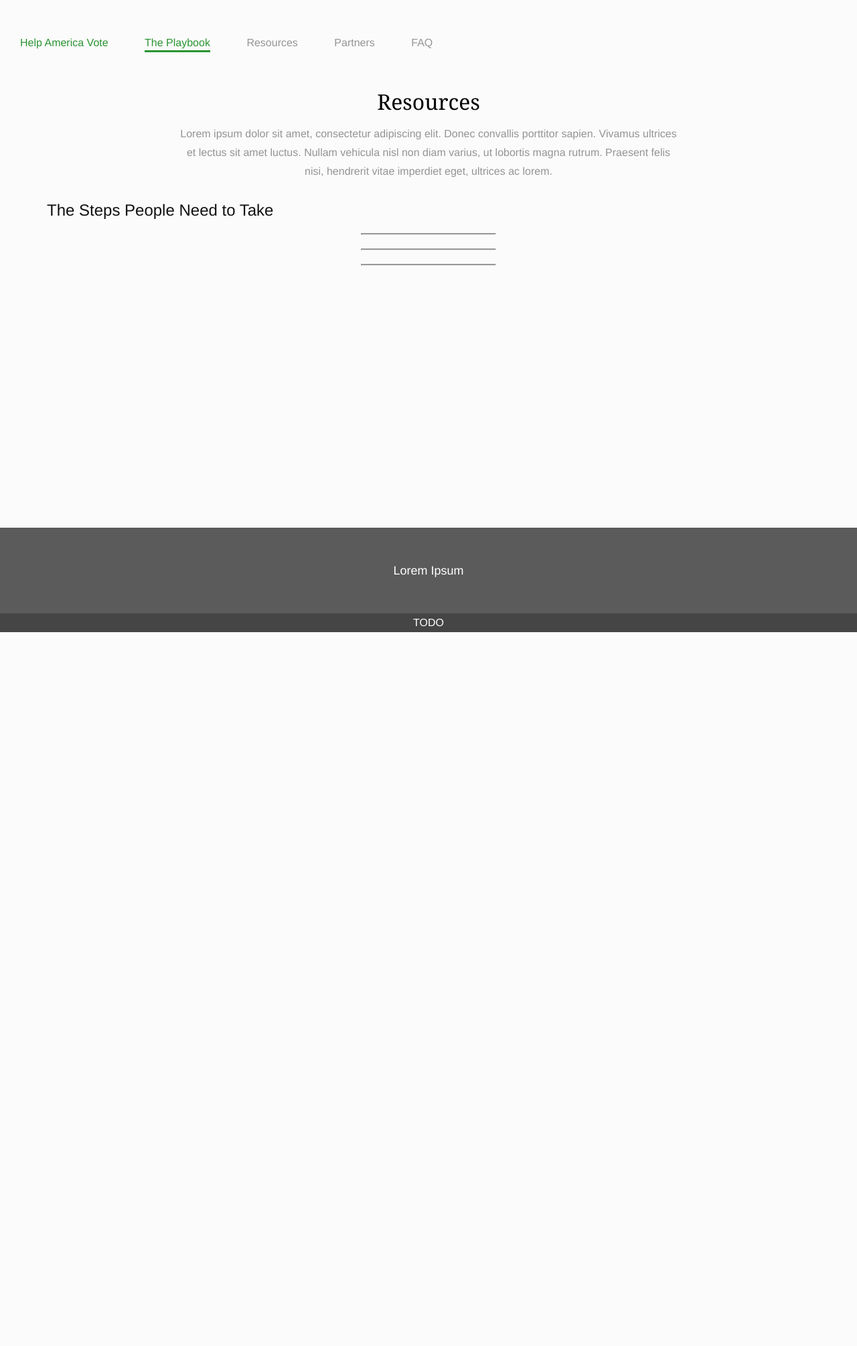
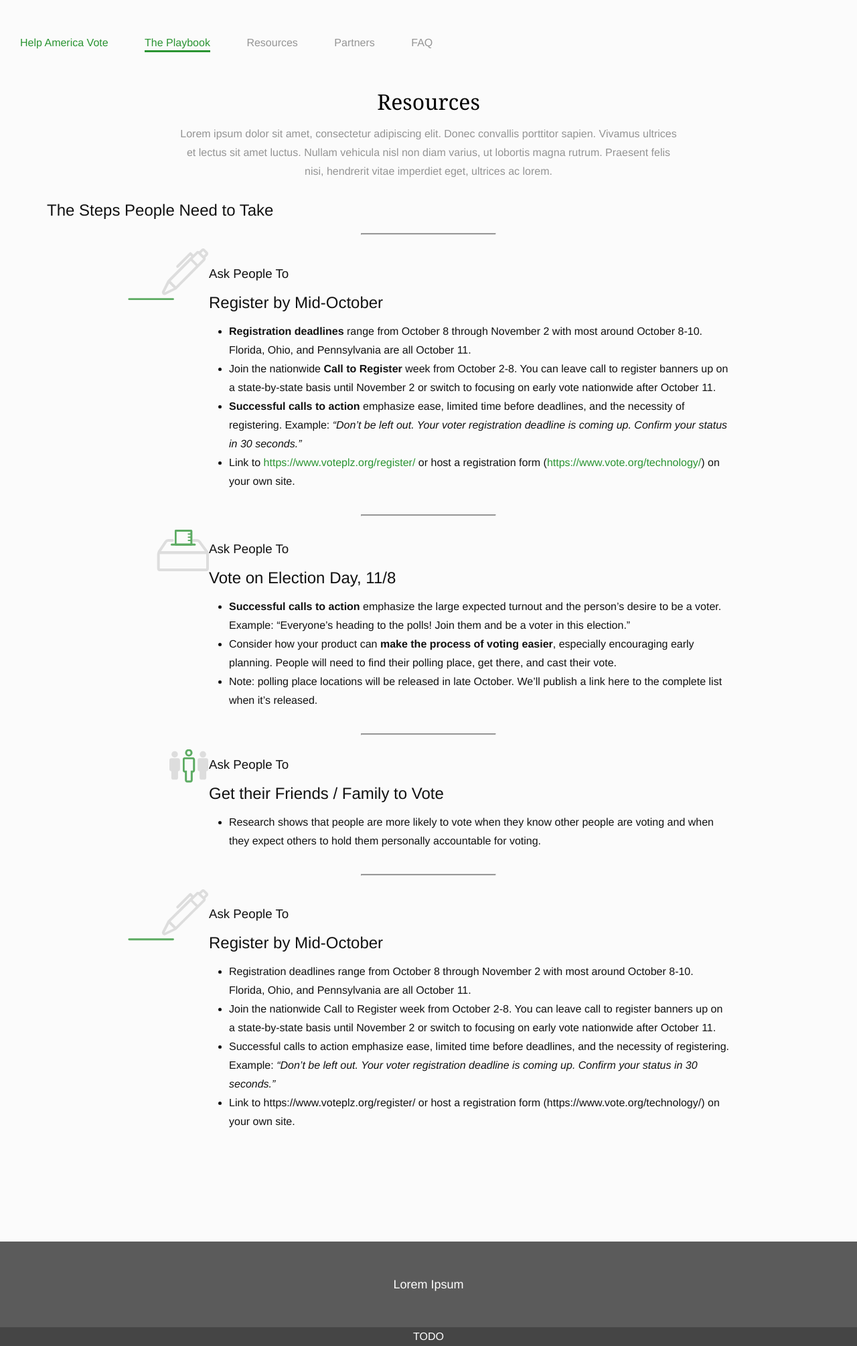
Before and after one commit to techthevote/techthevote.github.io, a Jekyll site: the page built from playbook.md, in a window 1280 px wide. Shown: the whole page at 67% size. Built offline with Jekyll 4.4.1, drawn with Linux system fonts in a browser that asks for light colours; nearby versions of some CDN libraries; before the commit the page ends 944 px from its top, so only the background shows below that.

Commit message:
updates to deprecated playbook page
checking this in, but it was somewhat wasted work - the playbook page is
outdated.

```diff
--- /dev/null
+++ b/_sass/_playbook.scss
@@ -0,0 +1,15 @@
+.playbook-item {
+  display: table;
+  margin: 0 auto;
+  width: 900px;
+
+  .playbook-image {
+    display: table-cell;
+    width: 122px;
+    text-align: right;
+  }
+
+  .playbook-text {
+    display: table-cell;
+  }
+}
--- a/assets/css/main.scss
+++ b/assets/css/main.scss
@@ -33,4 +33,4 @@ $on-laptop:        800px;
   }
 }
 
-@import "base", "page_layout", "content", "faq";
+@import "base", "page_layout", "content", "faq", "playbook";
--- a/playbook.md
+++ b/playbook.md
@@ -16,8 +16,89 @@ excerpt: TODO
 
 ---
 
+<div class="playbook-item" markdown="1">
+
+<div class="playbook-image" markdown="1">
+![Register To Vote](/assets/images/register.svg)
+</div>
+
+<div class="playbook-text" markdown="1">
+### Ask People To
+{: .playbook-leading-to-action }
+
+## Register by Mid-October
+{: .playbook-action }
+
+* __Registration deadlines__ range from October 8 through November 2 with most around October 8-10.  Florida, Ohio, and Pennsylvania are all October 11.
+* Join the nationwide __Call to Register__ week from October 2-8. You can leave call to register banners up on a state-by-state basis until November 2 or switch to focusing on early vote nationwide after October 11.
+* __Successful calls to action__ emphasize ease, limited time before deadlines, and the necessity of registering. Example: *"Don't be left out. Your voter registration deadline is coming up. Confirm your status in 30 seconds."*
+* Link to <https://www.voteplz.org/register/> or host a registration form (<https://www.vote.org/technology/>) on your own site.
+</div>
+
+</div>
 
 ---
 
+<div class="playbook-item" markdown="1">
+
+<div class="playbook-image" markdown="1">
+![Vote on Election Day](/assets/images/vote.svg)
+</div>
+
+<div class="playbook-text" markdown="1">
+### Ask People To
+{: .playbook-leading-to-action }
+
+## Vote on Election Day, 11/8
+{: .playbook-action }
+
+* __Successful calls to action__ emphasize the large expected turnout and the person's desire to be a voter. Example: "Everyone's heading to the polls! Join them and be a voter in this election."
+* Consider how your product can __make the process of voting easier__, especially encouraging early planning.  People will need to find their polling place, get there, and cast their vote.
+* Note: polling place locations will be released in late October.  We'll publish a link here to the complete list when it's released.
+
+</div>
+
+</div>
 
 ---
+
+<div class="playbook-item" markdown="1">
+
+<div class="playbook-image" markdown="1">
+![Ask Friends and Family](/assets/images/social.svg)
+</div>
+
+<div class="playbook-text" markdown="1">
+### Ask People To
+{: .playbook-leading-to-action }
+
+## Get their Friends / Family to Vote
+{: .playbook-action }
+
+* Research shows that people are more likely to vote when they know other people are voting and when they expect others to hold them personally accountable for voting.
+</div>
+
+</div>
+
+---
+
+<div class="playbook-item" markdown="1">
+
+<div class="playbook-image" markdown="1">
+![Register To Vote](/assets/images/register.svg)
+</div>
+
+<div class="playbook-text" markdown="1">
+### Ask People To
+{: .playbook-leading-to-action }
+
+## Register by Mid-October
+{: .playbook-action }
+
+* Registration deadlines range from October 8 through November 2 with most around October 8-10.  Florida, Ohio, and Pennsylvania are all October 11.
+* Join the nationwide Call to Register week from October 2-8. You can leave call to register banners up on a state-by-state basis until November 2 or switch to focusing on early vote nationwide after October 11.
+* Successful calls to action emphasize ease, limited time before deadlines, and the necessity of registering. Example: *"Don't be left out. Your voter registration deadline is coming up. Confirm your status in 30 seconds."*
+* Link to https://www.voteplz.org/register/ or host a registration form (https://www.vote.org/technology/) on your own site.
+</div>
+
+</div>
```
